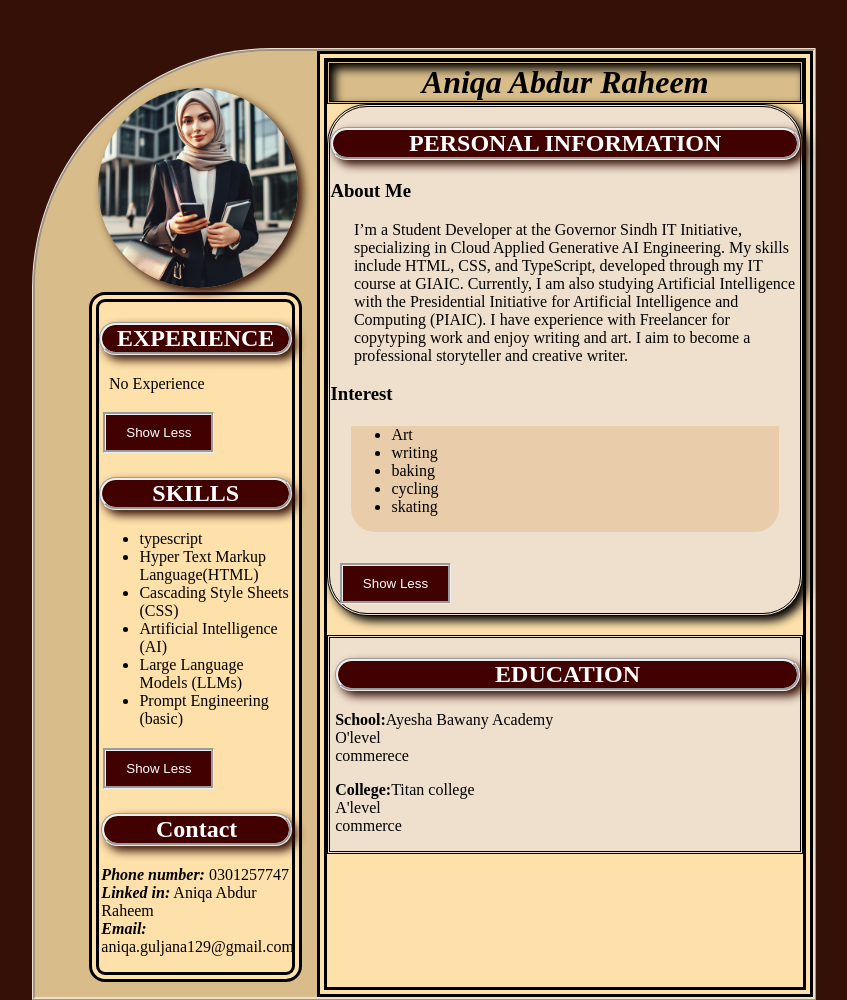
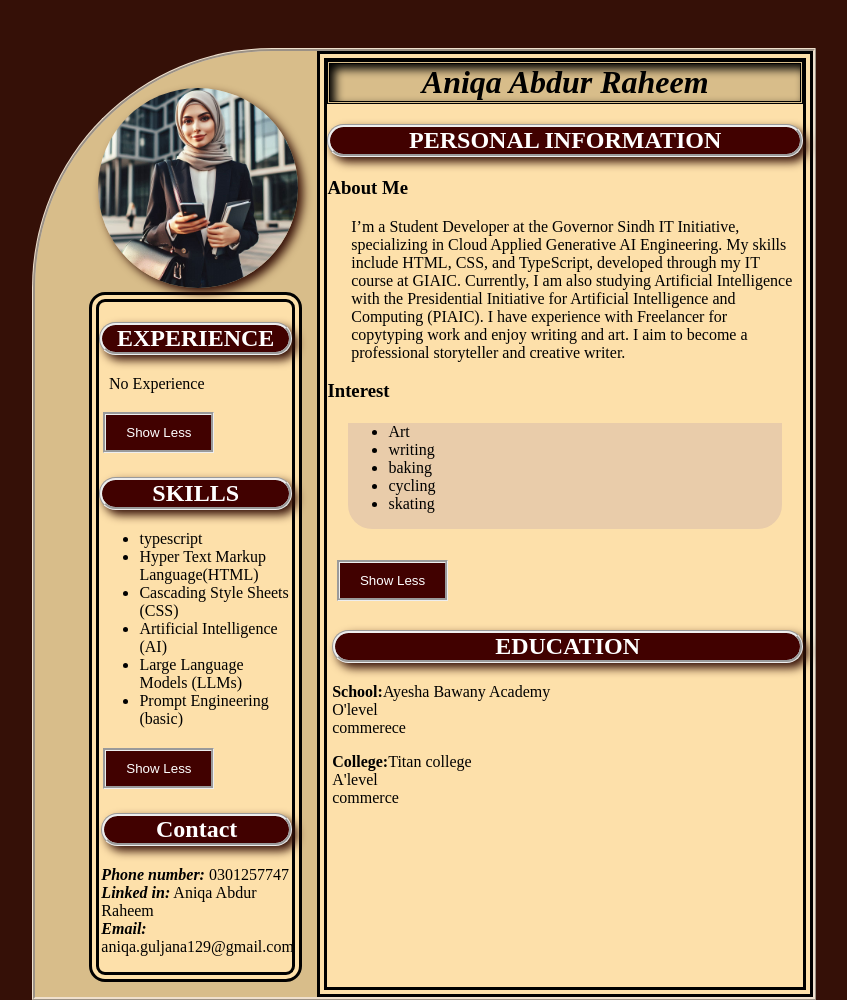
Before and after one commit to Coder-AQ/Interactive-Resume, a plain HTML site: page index.html in a window 1280 px wide. Shown: the part 200-1200 px from the top of the page, without its empty margins (216-1063 px from the left). Drawn offline with Linux system fonts and the light colour scheme.

Commit message:
resume.css

```diff
--- a/resume.css
+++ b/resume.css
@@ -51,10 +51,8 @@ h2{
 }
 
 .personal-info{
-    background-color: #EFE0CD;
-    border-style:double;
-    box-shadow: 5px 5px 10px#000000;
-    border-radius: 5ch;
+    background-color: #fde0aa;
+
 }
 
 #l-align{
@@ -63,8 +61,8 @@ h2{
 
 #edu-cont{
     margin-top: 4%;
-    background-color: #EFE0CD;
-    border-style:double;
+    background-color:#fde0aa;
+
 }
 
 #name{
```
